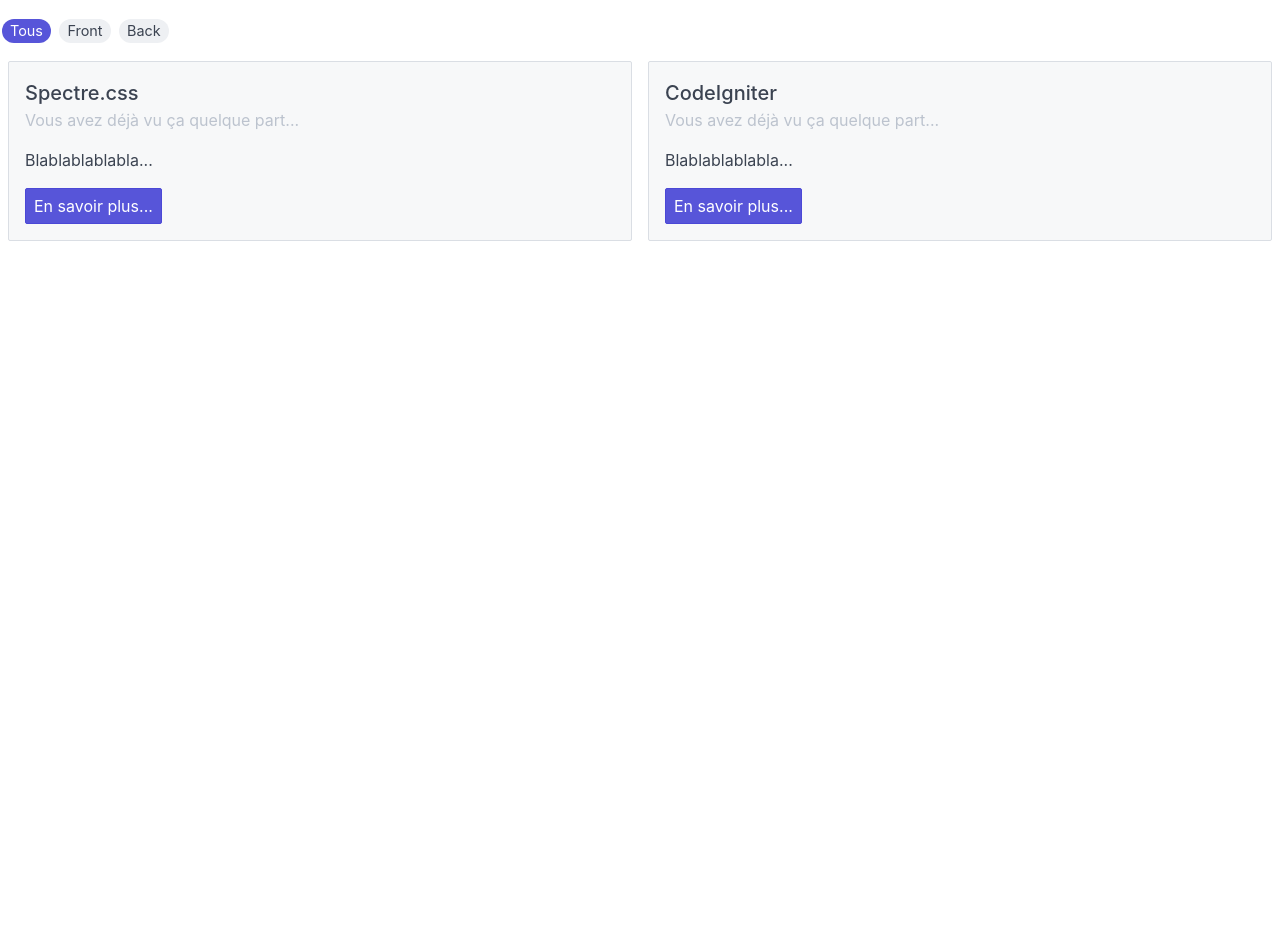
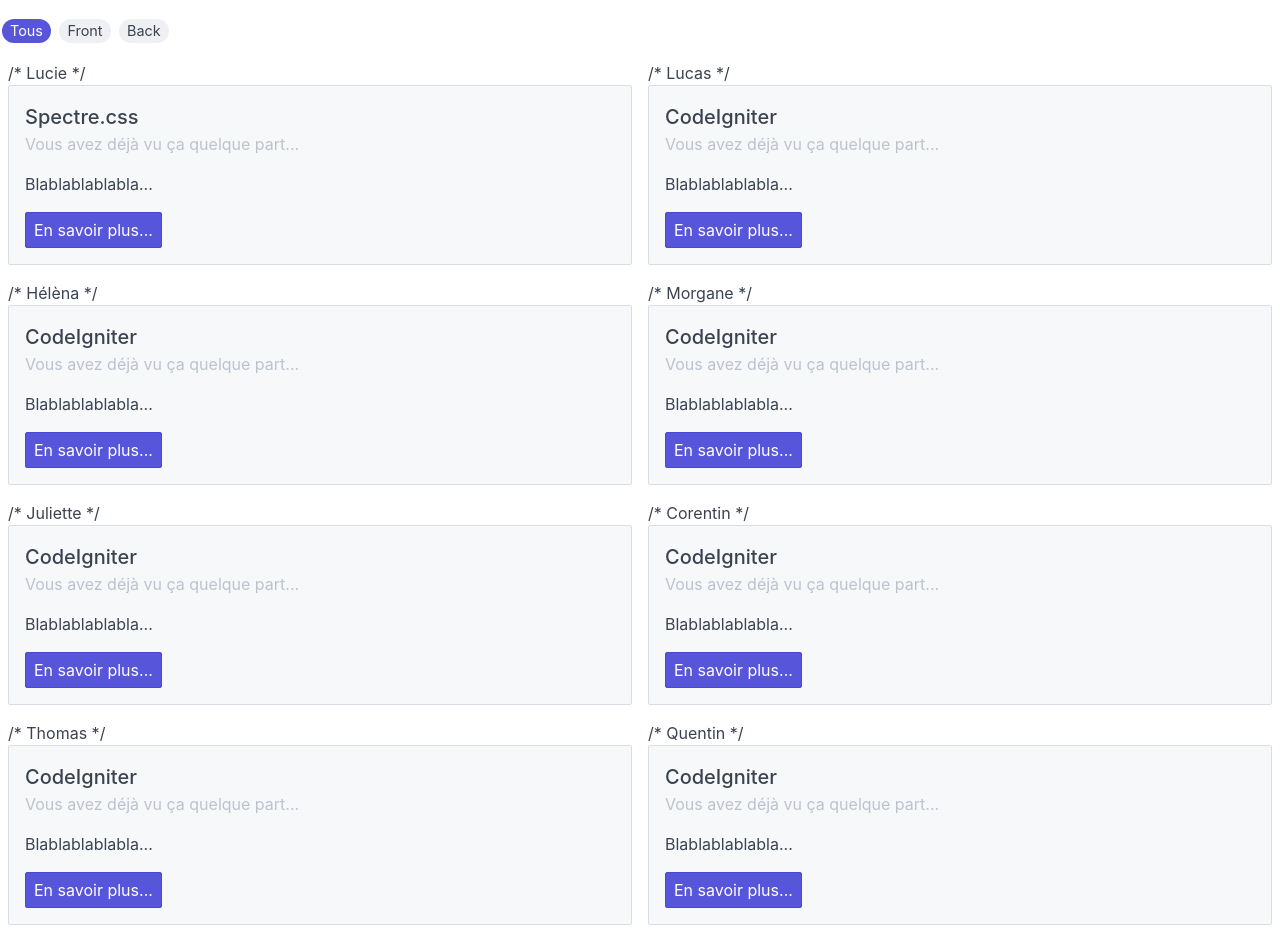
Before and after one commit to VincentDubois/revision, a plain HTML site: page index.html in a window 1280 px wide. Shown: the part 51-984 px from the top of the page. Before the commit the page ends 800 px from the top, so only its background shows below. Drawn offline with Linux system fonts and the light colour scheme.

Commit message:
Creation de chaque block

```diff
--- a/index.html
+++ b/index.html
@@ -25,7 +25,9 @@
 
     <div class="filter-body">
 
-      <div class="filter-item col-6 p-2" data-tag="tag-1">
+
+
+      <div class="filter-item col-6 p-2" data-tag="tag-1"> /* Lucie */
         <div class="card bg-gray">
           <div class="card-header">
             <div class="card-title h5">Spectre.css</div>
@@ -40,7 +42,7 @@
         </div>
       </div>
 
-      <div class="filter-item col-6 p-2" data-tag="tag-2">
+      <div class="filter-item col-6 p-2" data-tag="tag-2"> /* Lucas */
         <div class="card bg-gray">
           <div class="card-header">
             <div class="card-title h5">CodeIgniter</div>
@@ -55,6 +57,98 @@
         </div>
       </div>
 
+      <div class="filter-item col-6 p-2" data-tag="tag-2"> /* Hélèna */
+        <div class="card bg-gray">
+          <div class="card-header">
+            <div class="card-title h5">CodeIgniter</div>
+            <div class="card-subtitle text-gray">Vous avez déjà vu ça quelque part...</div>
+          </div>
+          <div class="card-body">
+            Blablablablabla...
+          </div>
+          <div class="card-footer">
+            <a href="https://codeigniter.com/" class="btn btn-primary">En savoir plus...</a>
+          </div>
+        </div>
+      </div>
+
+      <div class="filter-item col-6 p-2" data-tag="tag-2"> /* Morgane */
+        <div class="card bg-gray">
+          <div class="card-header">
+            <div class="card-title h5">CodeIgniter</div>
+            <div class="card-subtitle text-gray">Vous avez déjà vu ça quelque part...</div>
+          </div>
+          <div class="card-body">
+            Blablablablabla...
+          </div>
+          <div class="card-footer">
+            <a href="https://codeigniter.com/" class="btn btn-primary">En savoir plus...</a>
+          </div>
+        </div>
+      </div>
+
+      <div class="filter-item col-6 p-2" data-tag="tag-2"> /* Juliette */
+        <div class="card bg-gray">
+          <div class="card-header">
+            <div class="card-title h5">CodeIgniter</div>
+            <div class="card-subtitle text-gray">Vous avez déjà vu ça quelque part...</div>
+          </div>
+          <div class="card-body">
+            Blablablablabla...
+          </div>
+          <div class="card-footer">
+            <a href="https://codeigniter.com/" class="btn btn-primary">En savoir plus...</a>
+          </div>
+        </div>
+      </div>
+
+      <div class="filter-item col-6 p-2" data-tag="tag-2"> /* Corentin */
+        <div class="card bg-gray">
+          <div class="card-header">
+            <div class="card-title h5">CodeIgniter</div>
+            <div class="card-subtitle text-gray">Vous avez déjà vu ça quelque part...</div>
+          </div>
+          <div class="card-body">
+            Blablablablabla...
+          </div>
+          <div class="card-footer">
+            <a href="https://codeigniter.com/" class="btn btn-primary">En savoir plus...</a>
+          </div>
+        </div>
+      </div>
+
+      <div class="filter-item col-6 p-2" data-tag="tag-2"> /* Thomas */
+        <div class="card bg-gray">
+          <div class="card-header">
+            <div class="card-title h5">CodeIgniter</div>
+            <div class="card-subtitle text-gray">Vous avez déjà vu ça quelque part...</div>
+          </div>
+          <div class="card-body">
+            Blablablablabla...
+          </div>
+          <div class="card-footer">
+            <a href="https://codeigniter.com/" class="btn btn-primary">En savoir plus...</a>
+          </div>
+        </div>
+      </div>
+
+      <div class="filter-item col-6 p-2" data-tag="tag-2"> /* Quentin */
+        <div class="card bg-gray">
+          <div class="card-header">
+            <div class="card-title h5">CodeIgniter</div>
+            <div class="card-subtitle text-gray">Vous avez déjà vu ça quelque part...</div>
+          </div>
+          <div class="card-body">
+            Blablablablabla...
+          </div>
+          <div class="card-footer">
+            <a href="https://codeigniter.com/" class="btn btn-primary">En savoir plus...</a>
+          </div>
+        </div>
+      </div>
+
+
+
     </div>
   </div>
 </div>
```
